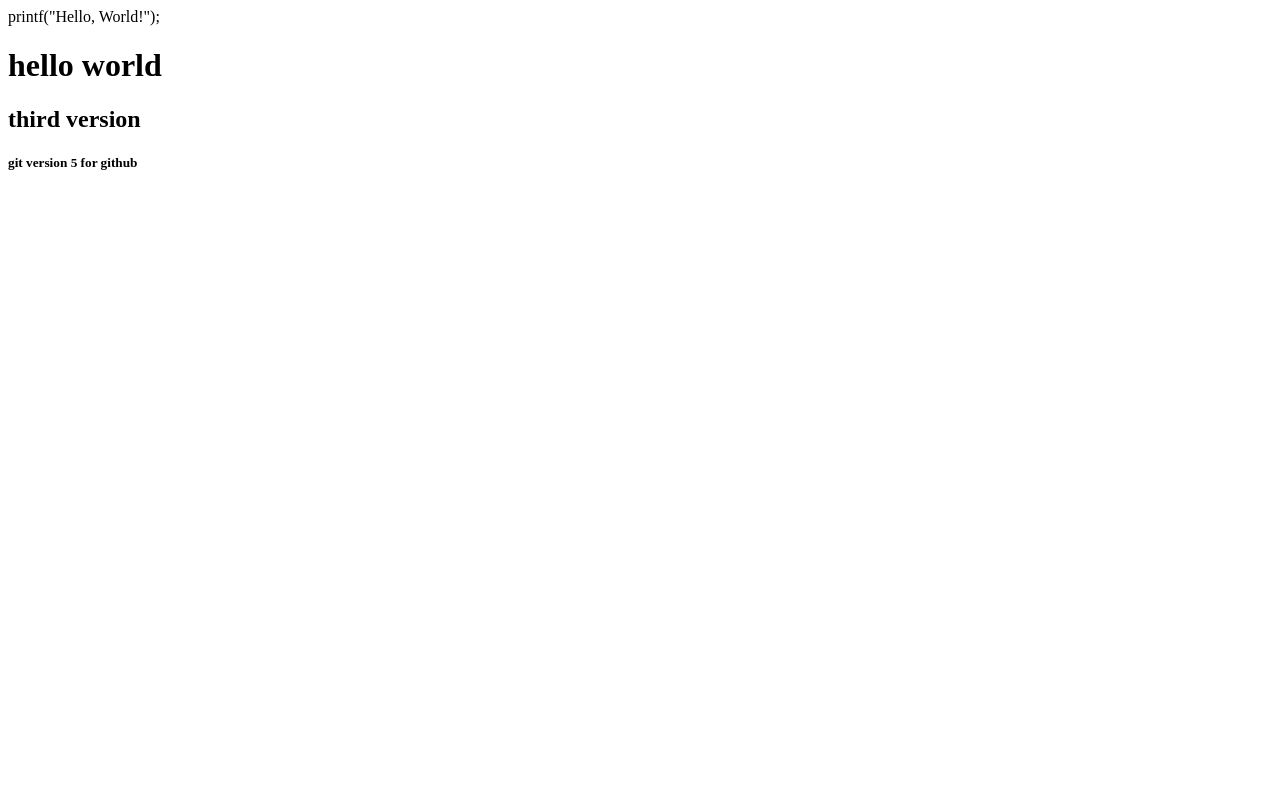
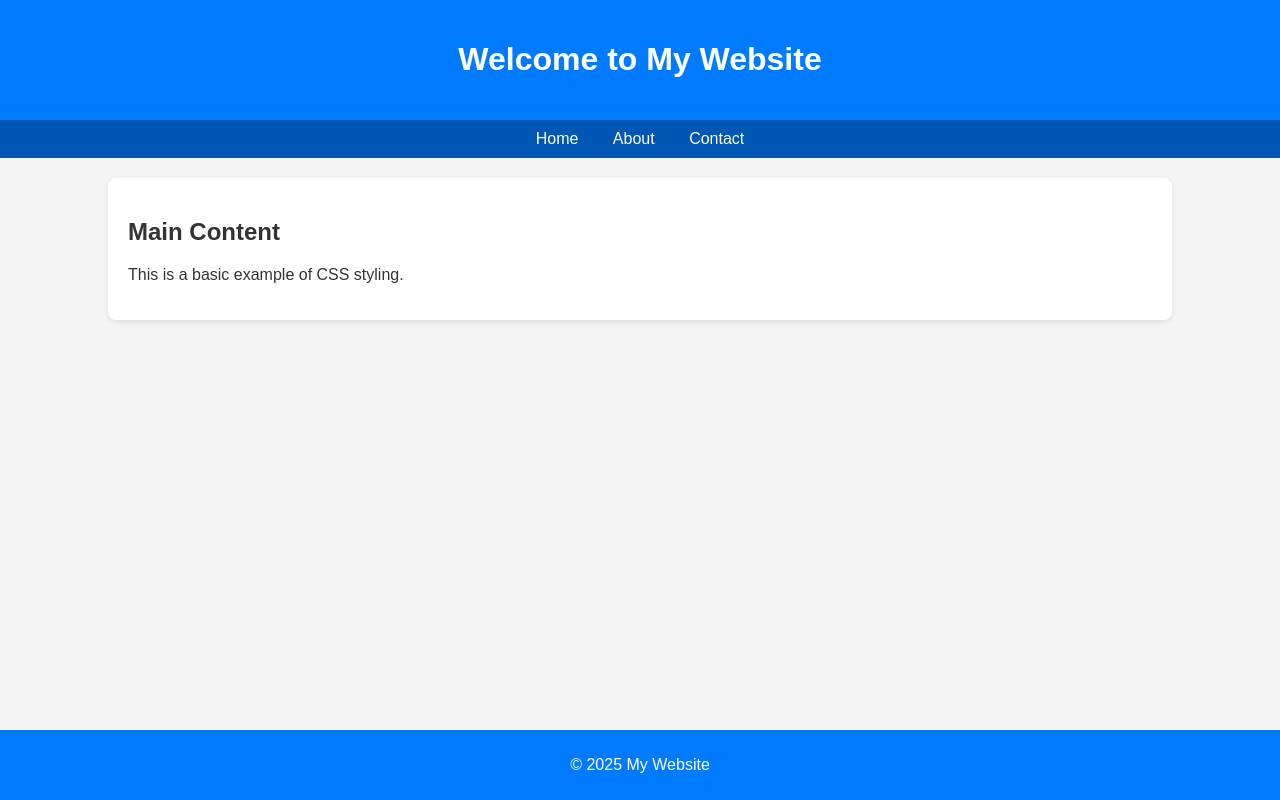
Before and after one commit to abhishek-shishodia/myrepo, a plain HTML site: page index.html in a window 1280 px wide. Drawn offline with Linux system fonts and the light colour scheme.

Commit message:
added_design_for_website

```diff
--- a/index.html
+++ b/index.html
@@ -1,15 +1,26 @@
 <!DOCTYPE html>
-<html lang="en">
+<html>
 <head>
-    <meta charset="UTF-8">
-    <meta name="viewport" content="width=device-width, initial-scale=1.0">
-
-    <title>Document</title>
+  <title>Simple Page</title>
+  <link rel="stylesheet" href="style.css">
 </head>
 <body>
-    printf("Hello, World!");
-    <h1>hello world</h1>
-    <h2>third version</h2>
-    <h5>git version 5 for github</h5>
+  <header>
+    <h1>Welcome to My Website</h1>
+  </header>
+
+  <nav>
+    <a href="#">Home</a>
+    <a href="#">About</a>
+    <a href="#">Contact</a>
+  </nav>
+  <main>
+    <h2>Main Content</h2>
+    <p>This is a basic example of CSS styling.</p>
+  </main>
+
+  <footer>
+    <p>© 2025 My Website</p>
+  </footer>
 </body>
 </html>
--- /dev/null
+++ b/style.css
@@ -0,0 +1,54 @@
+/* General page styling */
+body {
+  font-family: Arial, sans-serif;
+  background-color: #f4f4f4;
+  margin: 0;
+  padding: 0;
+  color: #333;
+}
+
+/* Header section */
+header {
+  background-color: #007bff;
+  color: white;
+  text-align: center;
+  padding: 20px 0;
+}
+
+/* Navigation bar */
+nav {
+  background-color: #0056b3;
+  padding: 10px;
+  text-align: center;
+}
+
+nav a {
+  color: white;
+  text-decoration: none;
+  margin: 0 15px;
+}
+
+nav a:hover {
+  text-decoration: underline;
+}
+
+/* Main content */
+main {
+  padding: 20px;
+  background: white;
+  width: 80%;
+  margin: 20px auto;
+  border-radius: 8px;
+  box-shadow: 0 2px 5px rgba(0,0,0,0.1);
+}
+
+/* Footer section */
+footer {
+  background-color: #007bff;
+  color: white;
+  text-align: center;
+  padding: 10px 0;
+  position: fixed;
+  bottom: 0;
+  width: 100%;
+}
```
